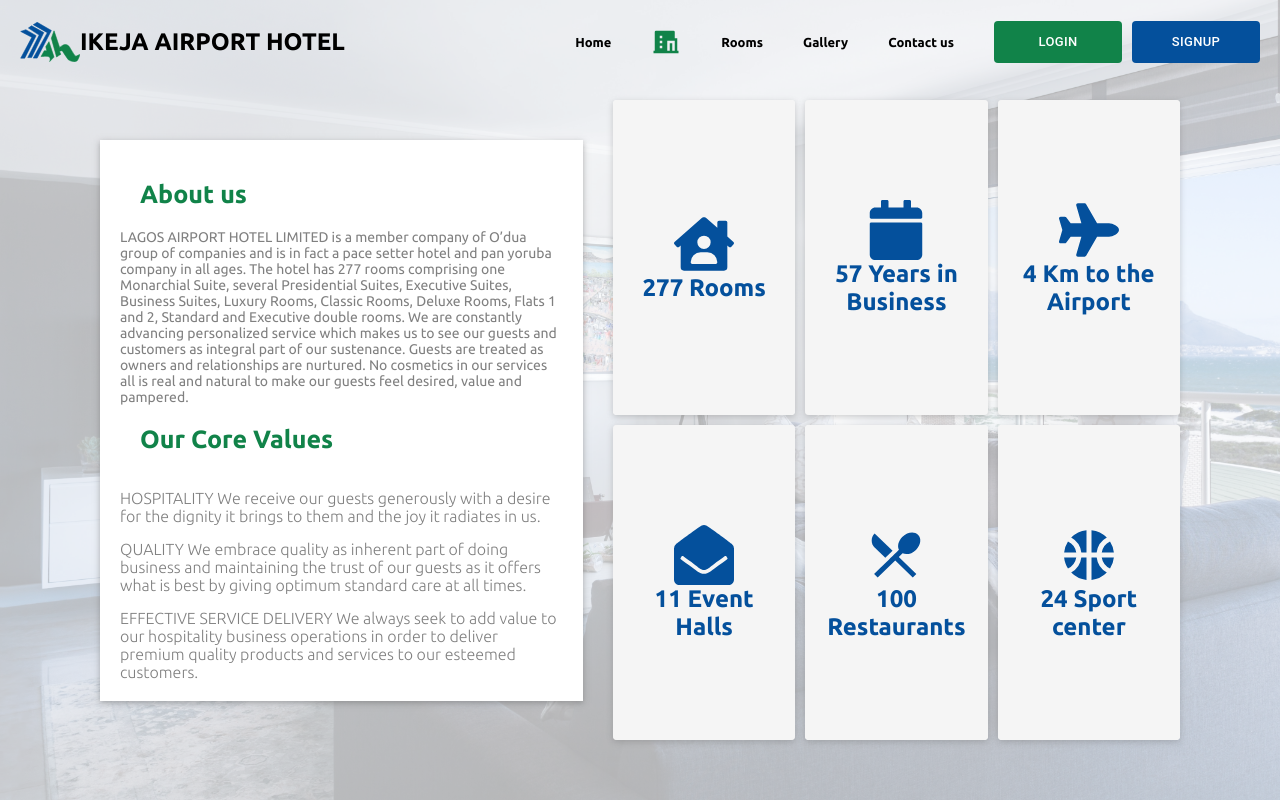
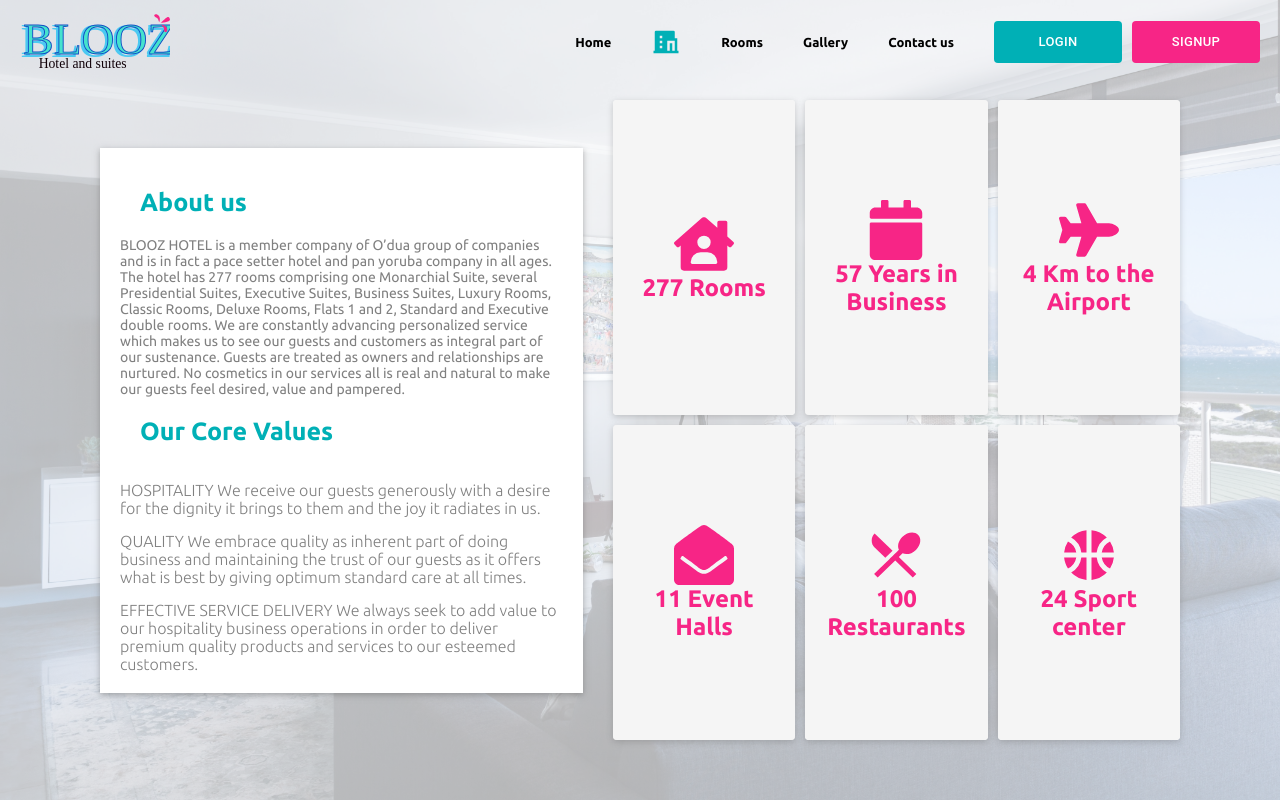
Before and after one commit to Deji-py/ikejahotel, a React (Create React App) app: page /about in a window 1280 px wide. Built offline with nearby package versions, Linux system fonts and the light colour scheme.

Commit message:
first commit

```diff
--- a/src/App.css
+++ b/src/App.css
@@ -3,7 +3,7 @@
 body {
   margin: 0;
   padding: 0;
-  font-family: 'Ubuntu', sans-serif;
+  font-family: "Ubuntu", sans-serif;
 }
 
 * {
@@ -12,35 +12,39 @@
   box-sizing: border-box;
 }
 
-.flex, .flex__center, .flex__column , .flex__wrapper{
-
+.flex,
+.flex__center,
+.flex__column,
+.flex__wrapper {
   display: flex;
 }
 
-.flex__center, .flex__column{
+.flex__center,
+.flex__column {
   justify-content: center;
   align-items: center;
 }
 
-.flex__column{
+.flex__column {
   flex-direction: column;
 }
-.flex__wrapper{
+.flex__wrapper {
   justify-content: space-between;
   align-items: center;
 }
 
-.grid{
+.grid {
   display: grid;
   grid-template-columns: repeat(3, 1fr);
   gap: 10px;
   grid-auto-rows: minmax(100px, auto);
 }
 
-:root{
-    --primary:#04509C;
-    --secondary: #118349;
-    --accent: #00ff95;
+:root {
+ --secondary: #00b0b6;
+  --body: rgb(0, 24, 31);
+  --primary: #f72586;
+  --accent: #0066ff;
   --accent-light: #dafff0;
   --primary-light: #0066ff;
 }
--- a/src/components/About/About.jsx
+++ b/src/components/About/About.jsx
@@ -26,7 +26,7 @@
           <div className="left">
             <h1>About us</h1>
             <p style={{ color: "gray", fontSize: "14px" }}>
-              LAGOS AIRPORT HOTEL LIMITED is a member company of O’dua group of
+              BLOOZ HOTEL is a member company of O’dua group of
               companies and is in fact a pace setter hotel and pan yoruba
               company in all ages. The hotel has 277 rooms comprising one
               Monarchial Suite, several Presidential Suites, Executive Suites,
--- a/src/components/Form/Contact.jsx
+++ b/src/components/Form/Contact.jsx
@@ -1,6 +1,6 @@
 import { Button } from "@mui/material";
 import React from "react";
-import { FaChevronRight, FaMapMarker, FaPhone } from "react-icons/fa";
+import { FaChevronRight, FaMapMarker, FaPaperPlane, FaPhone } from "react-icons/fa";
 import "./contact.css";
 import image from "../../Asset/media1.jpg";
 
@@ -30,6 +30,7 @@
               disableElevation
               variant="contained"
               size="large"
+              endIcon={<FaPaperPlane size={15}/>}
               sx={{
                 width: "10vw",
                 borderRadius: "100px",
--- a/src/components/Form/contact.css
+++ b/src/components/Form/contact.css
@@ -1,7 +1,7 @@
 .contact {
   margin: 100px;
   padding: 20px;
-  background: linear-gradient(60deg ,var(--accent), var(--primary));
+  background: linear-gradient(60deg ,var(--secondary), var(--primary));
   border-radius: 20px;
   box-shadow: 0px 2px 6px #c5c5c5;
 }
--- a/src/components/Hero/hero.css
+++ b/src/components/Hero/hero.css
@@ -1,6 +1,7 @@
 .heroCard {
-  background: linear-gradient(60deg ,var(--accent), var(--primary));
+  background: linear-gradient(60deg, var(--secondary), var(--primary));
   position: relative;
+  overflow: hidden;
   color: white;
   height: 80vh;
   box-shadow: 0px 2px 6px rgba(100, 100, 100, 0.5);
@@ -8,63 +9,67 @@
 }
 
 .herosection {
-  margin: 100px 150px 0px 150px;
+  margin: 100px 200px 0px 200px;
 }
 .right {
   font-size: small;
   position: absolute;
   z-index: 20;
   top: 5%;
+  text-align: center;
   right: 5%;
   width: 500px;
 }
 
 
 
+.imagecon {
+  width: 50%;
+  overflow: hidden;
+  height: 100%;
+}
+
 
 .right h1 {
+  margin-top: 20px;
   font-size: 50px;
   padding: 20px 0px 20px 0px;
+}
+
+.back{
+  height: 100%;
 }
 
 .reserve {
   position: absolute;
   z-index: 100;
   right: 40px;
-  top:62%;
+  top: 62%;
   padding: 10px;
-
 }
 
-.reserve input{
+.reserve input {
   all: unset;
   margin: 10px;
   padding: 10px;
   height: 20px;
   background-color: white;
-  border: solid 1px  var(--secondary);
-
+  border: solid 1px var(--secondary);
 }
 
-a{
+a {
   text-decoration: none;
   color: black;
 }
 
-
-
-.back {
+.backed {
   position: absolute;
   top: 0;
-  height: 100%;
+  left: 0;
+  opacity: 0.1;
+  filter: grayscale();
 }
-
-.backed{
-    left: 0;
-    opacity: 0.1;
-    filter: grayscale();
-}
-@media (max-width: 991.98px){
+@media (max-width: 991.98px) {
   .heroCard {
     background: none;
     color: white;
@@ -75,7 +80,7 @@
   }
 
   .herosection {
-    margin: 0px ;
+    margin: 0px;
     height: 30vh;
     margin-top: 100px;
   }
@@ -102,45 +107,37 @@
     transform: translateX(20px);
   }
 
-
-
-
-
-  .reserve input{
+  .reserve input {
     all: unset;
     margin: 10px;
     padding: 10px;
     height: 20px;
     width: 100%;
     background-color: white;
-    border: solid 1px  var(--secondary);
-
+    border: solid 1px var(--secondary);
   }
 
-  .reserve form{
+  .reserve form {
     display: block;
     padding: 10px;
     width: 80%;
   }
 
+  .cardActions {
+    flex-direction: column;
+  }
 
-.cardActions{
-  flex-direction: column;
-}
-
-  a{
+  a {
     text-decoration: none;
     color: black;
   }
-
-
 
   .back {
     position: relative;
     width: 100%;
   }
 
-  .backed{
+  .backed {
     display: none;
   }
 }
--- a/src/components/Hero/hero.jsx
+++ b/src/components/Hero/hero.jsx
@@ -9,20 +9,40 @@
 export function Home() {
   return (
     <div className="herosection">
-      <img src={back} alt="back" className="back backed" />
+      <img
+        src={
+          "https://images.unsplash.com/photo-1549294413-26f195200c16?ixlib=rb-1.2.1&ixid=MnwxMjA3fDB8MHxwaG90by1wYWdlfHx8fGVufDB8fHx8&auto=format&fit=crop&w=464&q=80"
+        }
+        alt="back"
+        className="backed"
+      />
       <div className="heroCard">
-        <img src={back} alt="back" className="back" />
-
+        <div className="imagecon">
+          <img
+            src={
+              "https://images.unsplash.com/photo-1549294413-26f195200c16?ixlib=rb-1.2.1&ixid=MnwxMjA3fDB8MHxwaG90by1wYWdlfHx8fGVufDB8fHx8&auto=format&fit=crop&w=464&q=80"
+            }
+            alt="back"
+            className="back"
+          />
+        </div>
         <div className="right">
-          <h3>Welcome to Lagos Airport Hotel</h3>
+          <h3>Welcome to Blooz Hotel and suites </h3>
           <h1> HOSPITALITY WITH A GRAND ATTENTION </h1>
-         <p style={{opacity:"0.8", fontSize:"12px", transform:"translateY(-10px)"}}>LAGOS AIRPORT HOTEL LIMITED is a member company of O’dua group of
-          companies and is in fact a pace setter hotel and pan yoruba company in
-          all ages. The hotel has 277 rooms comprising one Monarchial Suite,
-          several Presidential Suites, Executive Suites, Business Suites, Luxury
-          Rooms, Classic Rooms, Deluxe Rooms, Flats 1 and 2, Standard and
-          Executive double rooms. </p>
-
+          <p
+            style={{
+              opacity: "0.8",
+              fontSize: "12px",
+              transform: "translateY(-10px)",
+            }}
+          >
+            BLOOZ HOTEL AND SUITES is a member company of O’dua group of
+            companies and is in fact a pace setter hotel and pan yoruba company
+            in all ages. The hotel has 277 rooms comprising one Monarchial
+            Suite, several Presidential Suites, Executive Suites, Business
+            Suites, Luxury Rooms, Classic Rooms, Deluxe Rooms, Flats 1 and 2,
+            Standard and Executive double rooms.{" "}
+          </p>
         </div>
 
         <Card
--- a/src/components/header/header.css
+++ b/src/components/header/header.css
@@ -7,7 +7,7 @@
 }
 
 .logoimg {
-  width: 60px;
+  width: 150px;
 }
 
 .navItem {
@@ -16,6 +16,8 @@
   font-weight: 800;
   font-size: 13px;
 }
+
+
 
 .active > .navicon {
   opacity: 1;
--- a/src/components/header/header.jsx
+++ b/src/components/header/header.jsx
@@ -19,7 +19,6 @@
     <header className="flex__wrapper">
       <div className="logo flex__wrapper">
         <img src={logo} alt="logo" className="logoimg" />
-        <h2>IKEJA AIRPORT HOTEL</h2>
       </div>
       <nav className="navbar flex__wrapper desktop" id="navbar">
         <NavLink
@@ -89,6 +88,7 @@
           <Button
             variant="contained"
             disableElevation
+
             size="small"
             sx={{
               padding: "10px",
```
Also changed, not shown: src/Asset/mylogo.svg. Lines whose indentation alone changed are shown as unchanged.
